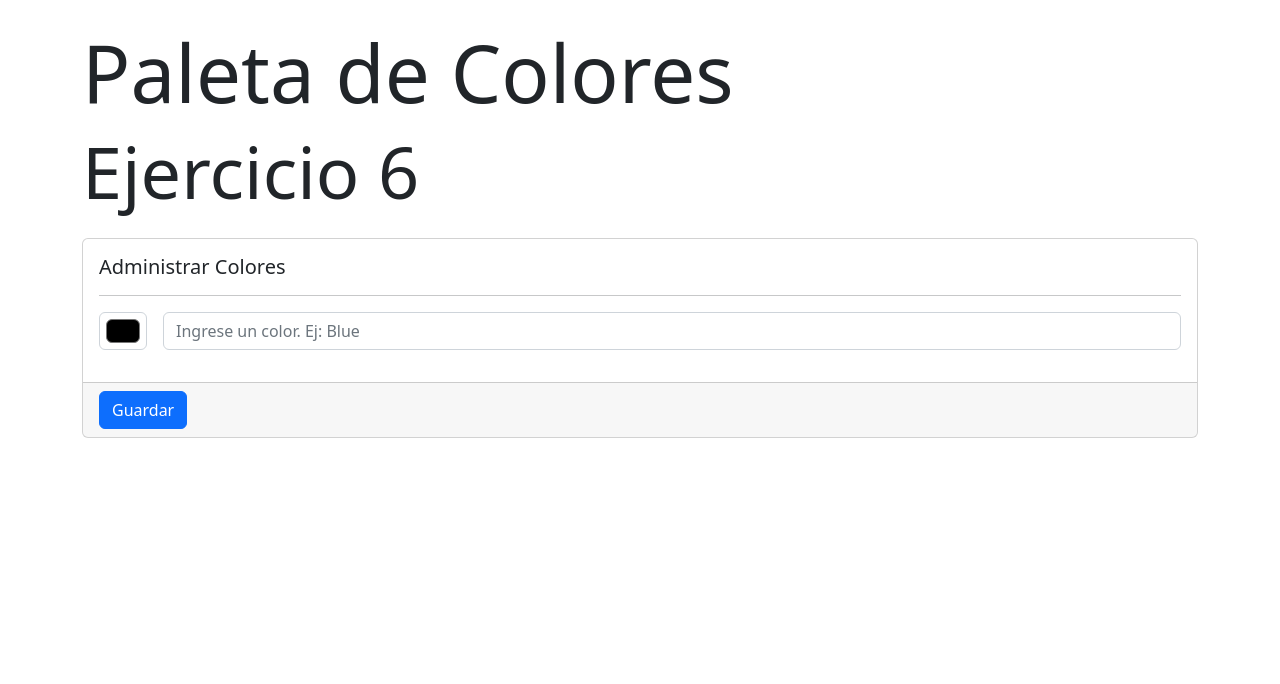
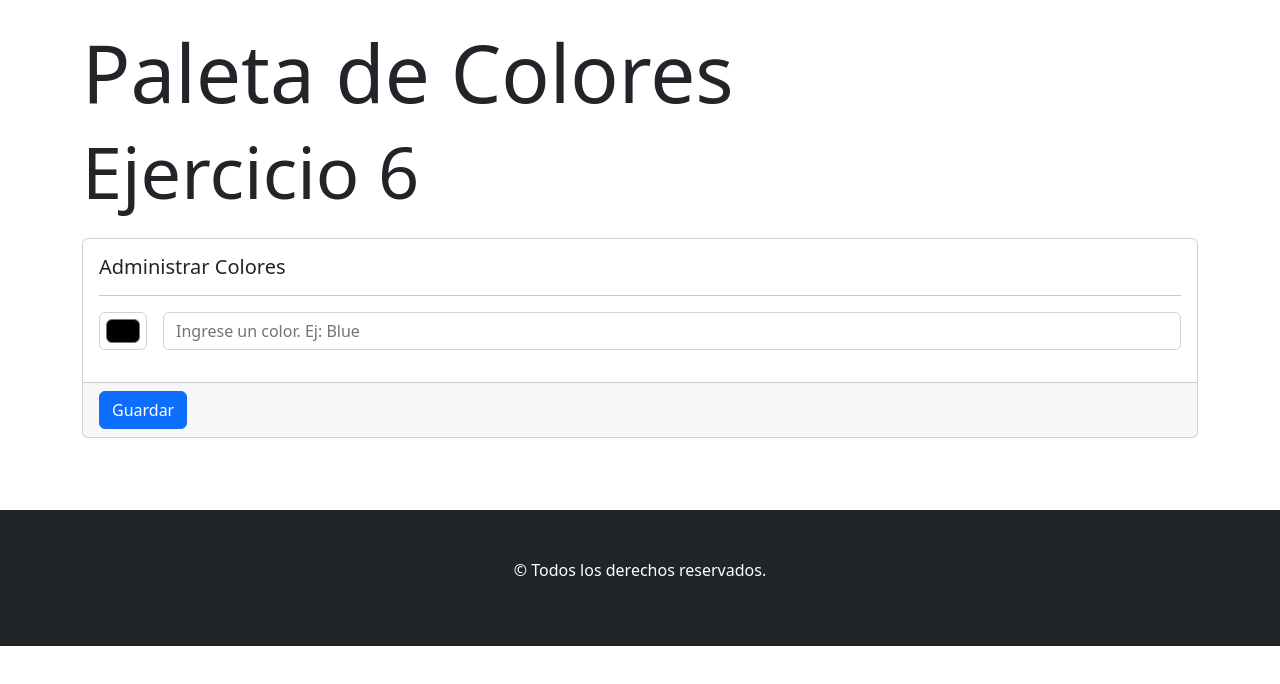
Before and after one commit to LucianoAngeleri/RollingCode-TrabajoPractico-React-Colores-Ejercicio6, a React (Vite) app: page / in a window 1280 px wide. Shown: the top 684 px of the page. Built offline with nearby package versions, Linux system fonts and the light colour scheme.

Commit message:
Se agregó el footer

```diff
--- a/src/App.jsx
+++ b/src/App.jsx
@@ -15,6 +15,11 @@ function App() {
       <Container className="my-4">
         <FormColor/>
       </Container>
+      <Container fluid className="text-center text-bg-dark py-5 mt-5">
+      <footer>
+        <p>&copy; Todos los derechos reservados.</p>
+      </footer>
+    </Container>
     </>
   );
 }
```
